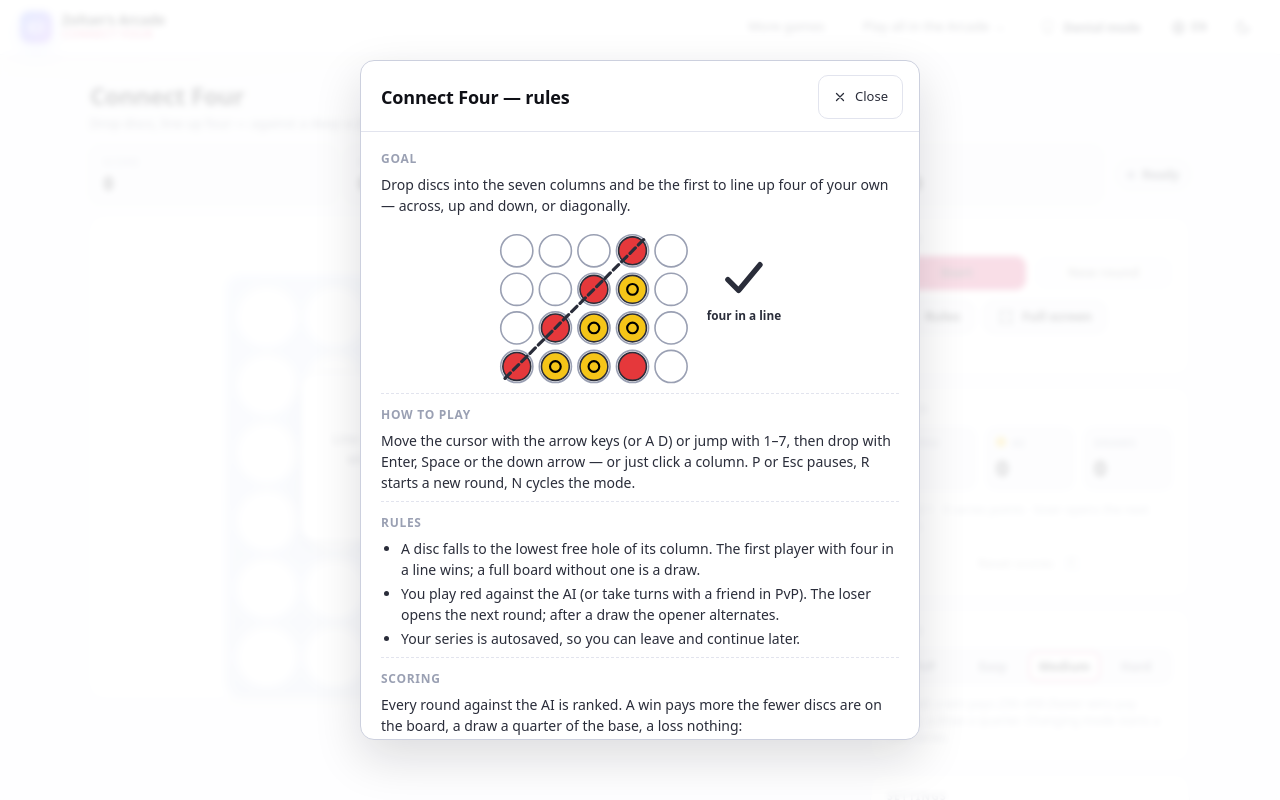
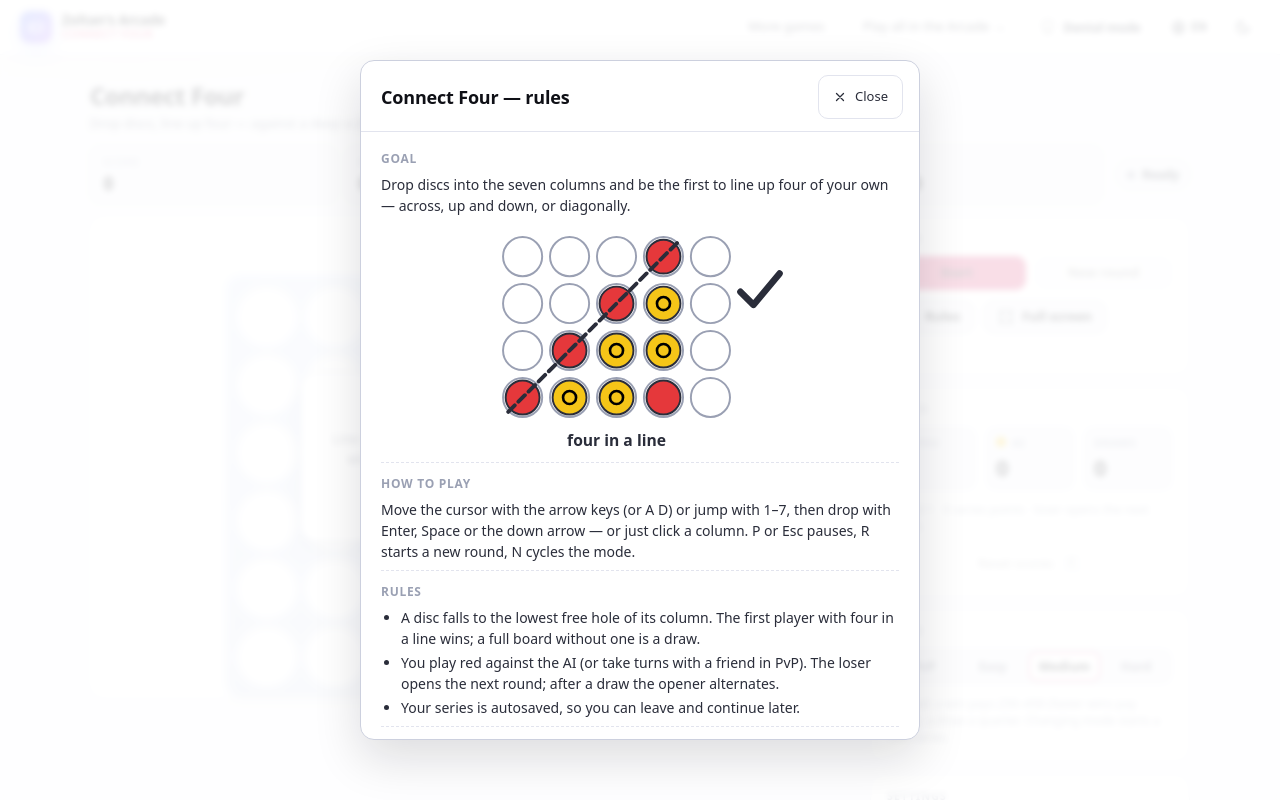
Before and after one commit to ZoliQua/Connect-Four-Game, a React (Vite) app: page / in a window 1280 px wide. Both pictures are taken after a click on the button "Rules". Shown: the top 800 px of the page. Built offline with nearby package versions, Linux system fonts and the light colour scheme.

Commit message:
fix: rules diagram label fits, fuller tests

```diff
--- a/src/rules.tsx
+++ b/src/rules.tsx
@@ -63,7 +63,7 @@ export function FourDiagram() {
     column.map((p, r) => <Disc key={`d${c}${r}`} player={p as 1 | 2} col={c} row={r} dental={dental} />),
   );
   return (
-    <svg viewBox="0 0 280 150" role="img" aria-label={m('rulesDiagramLabel')} style={{ width: '100%', maxWidth: 300, height: 'auto', display: 'block', margin: '8px auto' }}>
+    <svg viewBox="0 0 230 176" role="img" aria-label={m('rulesDiagramLabel')} style={{ width: '100%', maxWidth: 300, height: 'auto', display: 'block', margin: '8px auto' }}>
       {holes}
       {discs}
       <path
@@ -73,8 +73,8 @@ export function FourDiagram() {
         strokeDasharray="7 4"
         strokeLinecap="round"
       />
-      <path d="M222 52l10 10 20-24" fill="none" stroke="var(--text)" strokeWidth={5} strokeLinecap="round" strokeLinejoin="round" />
-      <text x={237} y={90} fontSize="11" fontWeight="700" fill="var(--text)" textAnchor="middle">
+      <path d="M192 52l10 10 20-24" fill="none" stroke="var(--text)" strokeWidth={5} strokeLinecap="round" strokeLinejoin="round" />
+      <text x={97} y={170} fontSize="12" fontWeight="700" fill="var(--text)" textAnchor="middle">
         {m('rulesDiagramRow')}
       </text>
     </svg>
```
Also changed, not shown: 2 other files (tests, documents, lock files or other folders).
